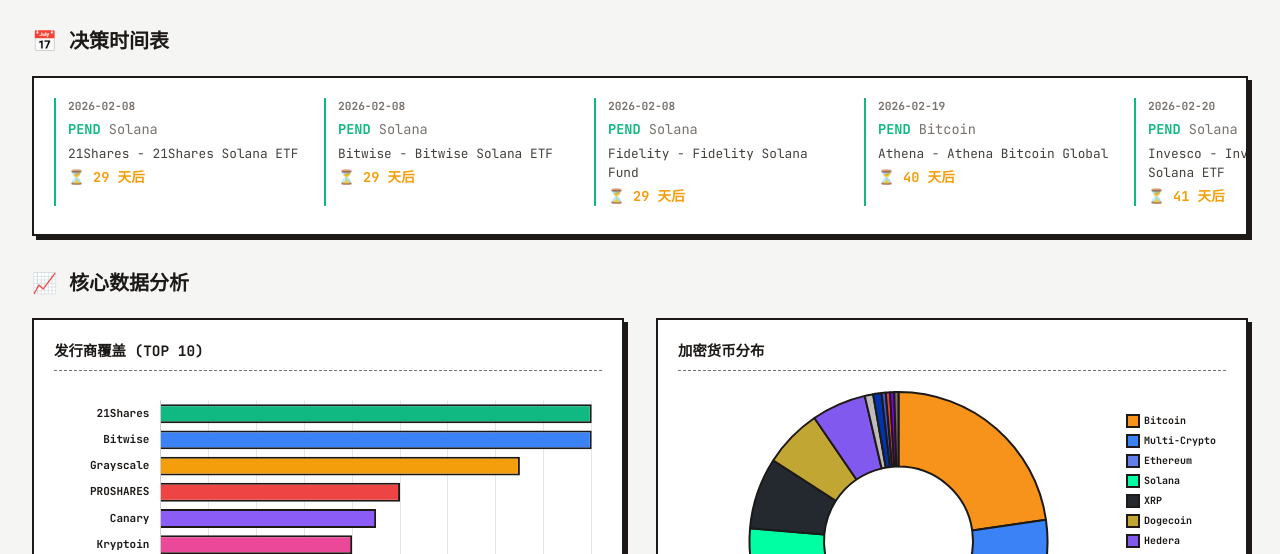
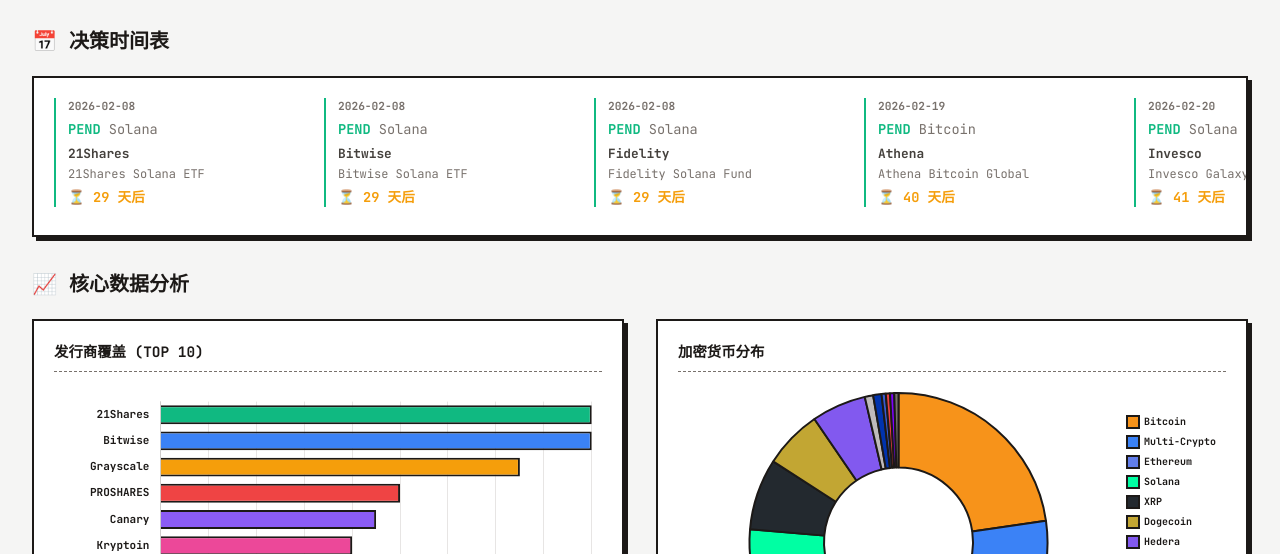
Before and after one commit to rexliu1912-star/crypto-etf-tracker, a website: page index.html in a window 1280 px wide. Shown: the part 246-800 px from the top of the page. Drawn offline with nearby package versions, Linux system fonts and the light colour scheme.

Commit message:
Split timeline issuer and ETF name into separate lines

```diff
--- a/app.js
+++ b/app.js
@@ -1474,7 +1474,8 @@
                 <span class="symbol">${app.symbol}</span>
                 <span class="name">${app.cryptocurrency}</span>
             </div>
-            <div class="timeline-issuer">${app.issuer} - ${app.etfName}</div>
+            <div class="timeline-issuer">${app.issuer}</div>
+            <div class="timeline-etf-name">${app.etfName}</div>
             <div class="timeline-countdown">
                 ⏳ ${app.diffDays === 0 ? t('today') : `${app.diffDays} ${t('daysLeft')}`}
             </div>
--- a/styles.css
+++ b/styles.css
@@ -451,6 +451,13 @@
 .timeline-issuer {
     color: var(--text-secondary);
     font-size: 0.8rem;
+    font-weight: 600;
+    margin-top: 2px;
+}
+
+.timeline-etf-name {
+    color: var(--text-muted);
+    font-size: 0.75rem;
     margin-top: 2px;
 }
 
```
